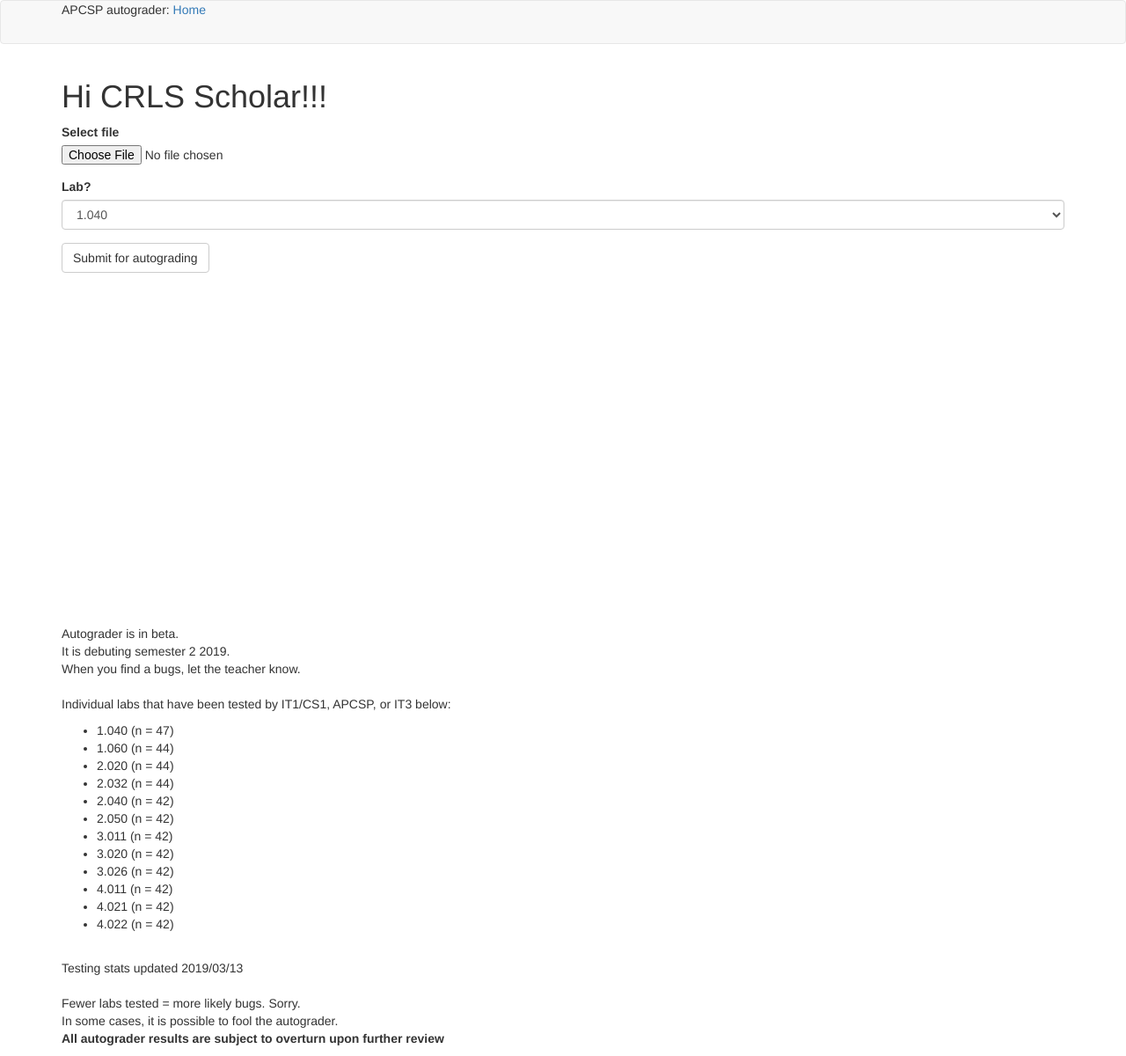
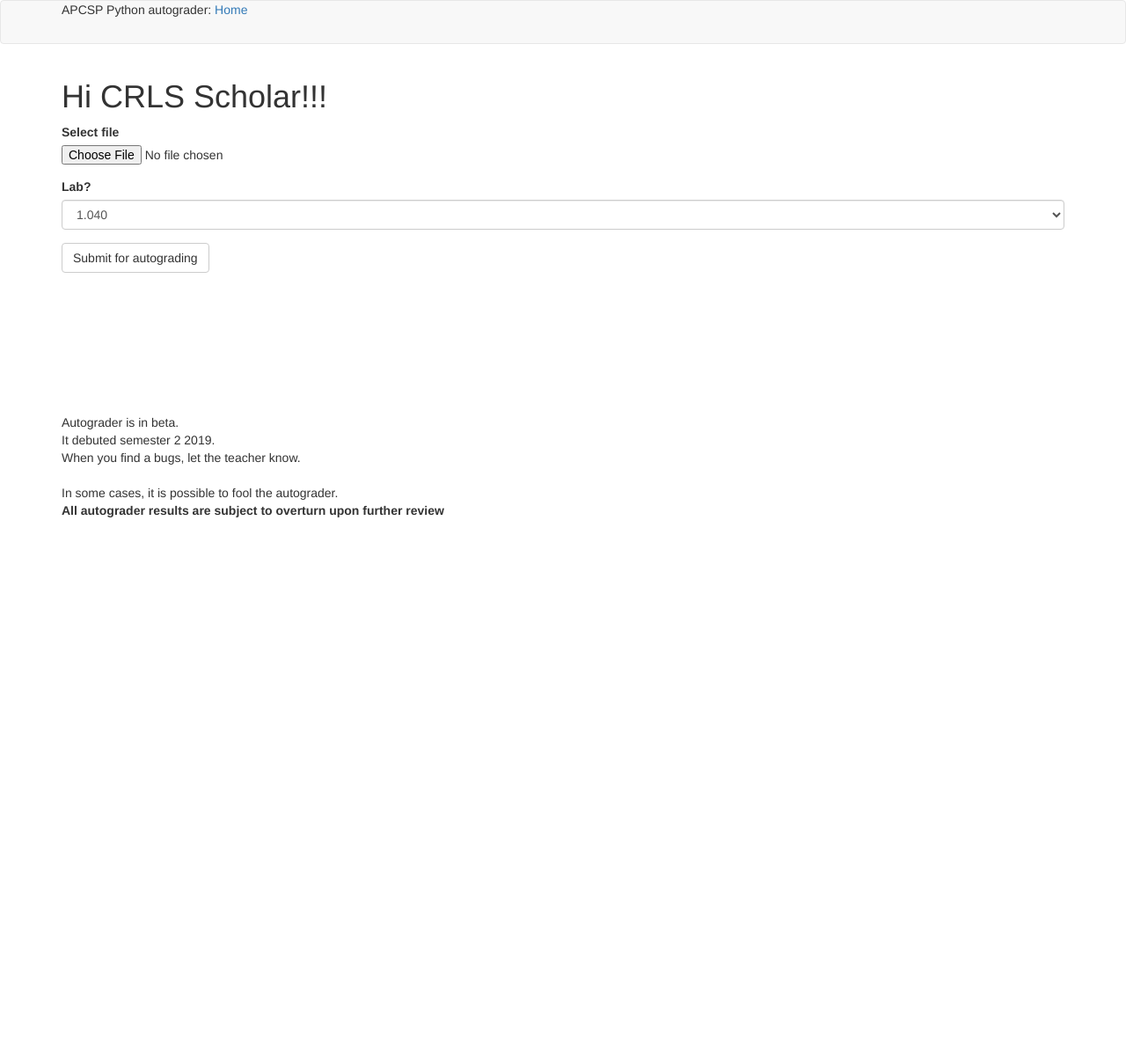
Before and after one commit to Derp7777/CRLS_APCSP_autograder, a Flask app: page / in a window 1280 px wide. Shown: the whole page at 88% size. After the commit the page ends 588 px from the top, so only its background shows below. Run offline with Flask 2, Linux system fonts and the light colour scheme; some libraries are stand-ins or nearby versions.

Commit message:
minor lok and feel changes

```diff
--- a/app/templates/base.html
+++ b/app/templates/base.html
@@ -2,7 +2,7 @@
 
 {% block title %}
     {% if title %} {{ title }} - autograder
-    {% else %} Welcome to autograder!
+    {% else %} Welcome to Python autograder!
     {% endif %}
 {% endblock %}
 
@@ -10,7 +10,7 @@
     <nav class="navbar navbar-default">
         <div class="container">
             <div class="navbar-header">
-                APCSP autograder: <a href="{{ url_for('index') }}">Home</a>
+                APCSP Python autograder: <a href="{{ url_for('index') }}">Home</a>
             </div>
         </div>
     </nav>
--- a/app/templates/index.html
+++ b/app/templates/index.html
@@ -4,28 +4,11 @@
 {% block app_content %}
     <h1> Hi {{ user.username }}</h1>
     {{ wtf.quick_form(form, enctype="multipart/form-data") }}
-    <p> <br><br><br><br><br><br><br><br><br><br><br><br><br><br><br><br><br><br><br><br>Autograder is in beta. <br>
+    <p> <br><br><br><br><br><br><br><br>Autograder is in beta. <br>
 
-      It is debuting semester 2 2019.<br>
+      It debuted semester 2 2019.<br>
       When you find a bugs, let the teacher know.<br><br>
-      Individual labs that have been tested by IT1/CS1, APCSP, or IT3 below:<br>
 
-      <ul>
-        <li> 1.040 (n = 47)</li>
-        <li> 1.060 (n = 44)</li>
-        <li> 2.020 (n = 44)</li>
-	<li> 2.032 (n = 44)</li>
-	<li> 2.040 (n = 42)</li>
-	<li> 2.050 (n = 42)</li>
-	<li> 3.011 (n = 42)</li>
-	<li> 3.020 (n = 42)</li>
-        <li> 3.026 (n = 42)</li>
-	<li> 4.011 (n = 42)</li>
-	<li> 4.021 (n = 42)</li>
-	<li> 4.022 (n = 42)</li>
-      </ul>
-      <br> Testing stats updated 2019/03/13 <br> <br>
-      Fewer labs tested = more likely bugs.  Sorry.<br>
       In some cases, it is possible to fool the autograder.<br>
       <b>All autograder results are subject to overturn upon further review</b><br></p>
 
```
